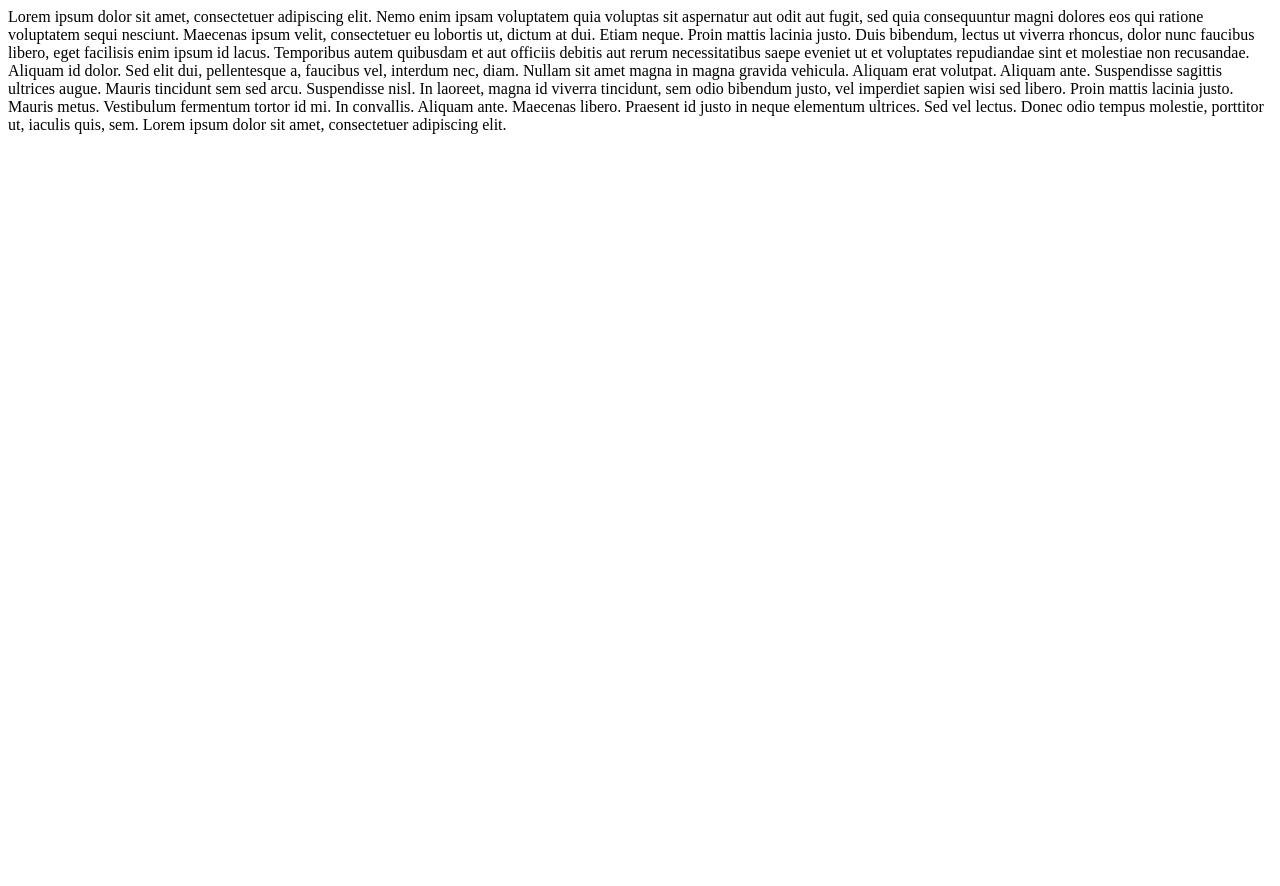
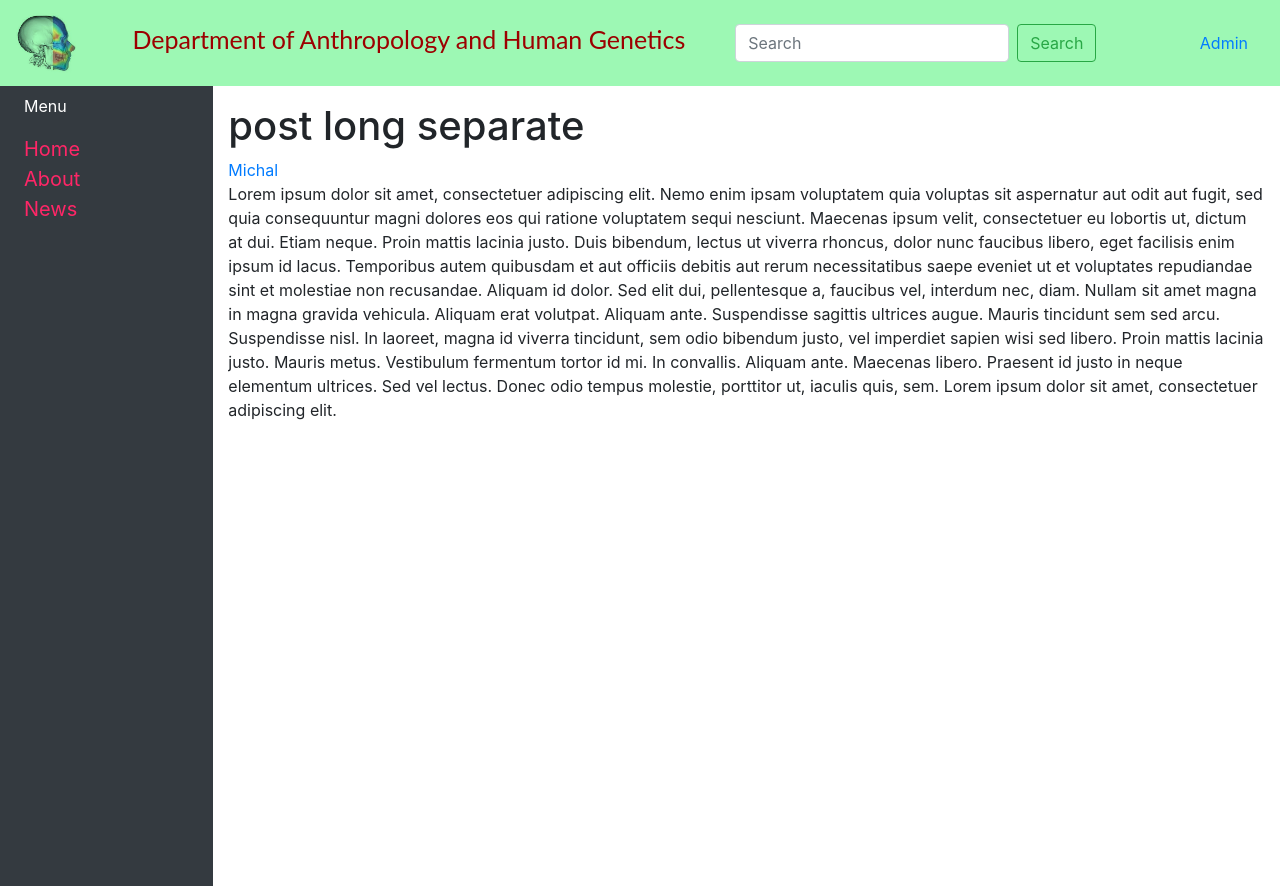
Before and after one commit to MichalStruska/AnthroWeb, a Django app: page /article/8 in a window 1280 px wide. Before the commit the page ends 134 px from the top, so only its background shows below. Run offline with Django 3.2, Linux system fonts and the light colour scheme; data comes from the database, SQL or seed files in the repository.

Commit message:
overriden some bootstrap and added transparent logo

```diff
--- /dev/null
+++ b/blog/static/css/main03.css
@@ -0,0 +1,26 @@
+.navbar-brand
+{
+    font-family: 'Lato', sans-serif;
+    color:rgb(156, 0, 0) !important;
+    font-size: 25px;
+    margin: 0px;
+    margin-right:50px;
+}
+
+.navbar-brand img
+{
+    width: 60px;
+    height: 60px;
+    margin-right:50px;
+}
+
+#navbarID
+{
+    background-color: #9df8b4 !important;
+}
+
+.sidenav-button
+{
+    color: rgb(255, 38, 103) !important;
+    font-size: 20px;
+}
--- a/blog/templates/blog/article_detail.html
+++ b/blog/templates/blog/article_detail.html
@@ -1,2 +1,7 @@
-
-{{ post.content }}
+{% extends "blog/base.html" %}
+{% load static %}
+{% block content %}
+    <h1><a class="article-title">{{ post.title }}</a></h1>
+    <a class="mr-2" href="#">{{ post.author }}</a></br>
+    {{ post.content }}
+{% endblock content %}
--- a/blog/templates/blog/base.html
+++ b/blog/templates/blog/base.html
@@ -4,16 +4,17 @@
 
     <head>
         <link rel="stylesheet" href="https://cdn.jsdelivr.net/npm/bootstrap@4.3.1/dist/css/bootstrap.min.css" integrity="sha384-ggOyR0iXCbMQv3Xipma34MD+dH/1fQ784/j6cY/iJTQUOhcWr7x9JvoRxT2MZw1T" crossorigin="anonymous">
+        <link rel="stylesheet" href="{% static "css/main03.css" %}" />
         <meta charset="utf-8">
         <meta name="viewport" content="width=device-width, initial-scale=1, shrink-to-fit=no">
-        <title>Anthropology and Human Genetics</title>
+        <title>Department of Anthropology and Human Genetics</title>
     </head>
 
     <header class="site-header">
-        <nav class="navbar navbar-expand-lg navbar-light bg-light justify-content-center">
+        <nav class="navbar navbar-expand-lg navbar-light bg-light justify-content-center" id="navbarID">
             <a class="navbar-brand" href="{% url 'blog-home' %}">
-                <img src="{% static "images/Logo.jfif" %}" width="30" height="30" alt="">
-                Anthropology and Human Genetics
+                <img src="{% static "images/Logo_transparent.png" %}" width="80" height="80" alt="Department logo">
+                Department of Anthropology and Human Genetics
             </a>
             <button class="navbar-toggler" type="button" data-toggle="collapse" data-target="#navbarSupportedContent" aria-controls="navbarSupportedContent" aria-expanded="false" aria-label="Toggle navigation">
                 <span class="navbar-toggler-icon"></span>
@@ -25,23 +26,14 @@
                     <input class="form-control mr-sm-2" type="search" placeholder="Search" aria-label="Search">
                     <button class="btn btn-outline-success my-2 my-sm-0" type="submit">Search</button>
                 </form>
+            </div>
 
-                <ul class="navbar-nav mr-auto">
-                    <li class="nav-item active">
-                        <a class="nav-link" href="{% url 'blog-home' %}">Home <span class="sr-only">(current)</span></a>
-                    </li>
-                    <li class="nav-item active">
-                        <a class="nav-link" href="/admin">Admin <span class="sr-only">(current)</span></a>
-                    </li>
-                </ul>
-            </div>
+            <a class="nav-link align-items-right" href="/admin">Admin <span class="sr-only">(current)</span></a>
         </nav>
 
     </header>
 
     <body>
-
-
         <div class="container-fluid">
             <div class="row flex-nowrap">
                 <div class="col-auto col-md-3 col-xl-2 px-sm-2 px-0 bg-dark">
@@ -53,7 +45,7 @@
                             <li class="nav-item">
                                 <a
                                     href="{% url 'blog-home' %}"
-                                    class="ms-1 d-none d-sm-inline"
+                                    class="sidenav-button ms-1 d-none d-sm-inline"
                                     aria-current="true"
                                     >
                                 <i class="fas fa-tachometer-alt fa-fw me-3"></i
@@ -61,10 +53,10 @@
                                 </a>
 
                             </li>
-                            <li class="nav-item">
+                            <li class="nav-item text-white">
                                 <a
                                     href="{% url 'blog-about' %}"
-                                    class="ms-1 d-none d-sm-inline"
+                                    class="sidenav-button ms-1 d-none d-sm-inline"
                                     aria-current="true"
                                     >
                                 <i class="fas fa-tachometer-alt fa-fw me-3"></i
@@ -75,7 +67,7 @@
                             <li class="nav-item">
                                 <a
                                     href="{% url 'blog-news' %}"
-                                    class="ms-1 d-none d-sm-inline"
+                                    class="sidenav-button ms-1 d-none d-sm-inline"
                                     aria-current="true"
                                     >
                                 <i class="fas fa-tachometer-alt fa-fw me-3"></i
```
Also changed, not shown: blog/static/images/Logo_transparent.png (added), 1 other file.
